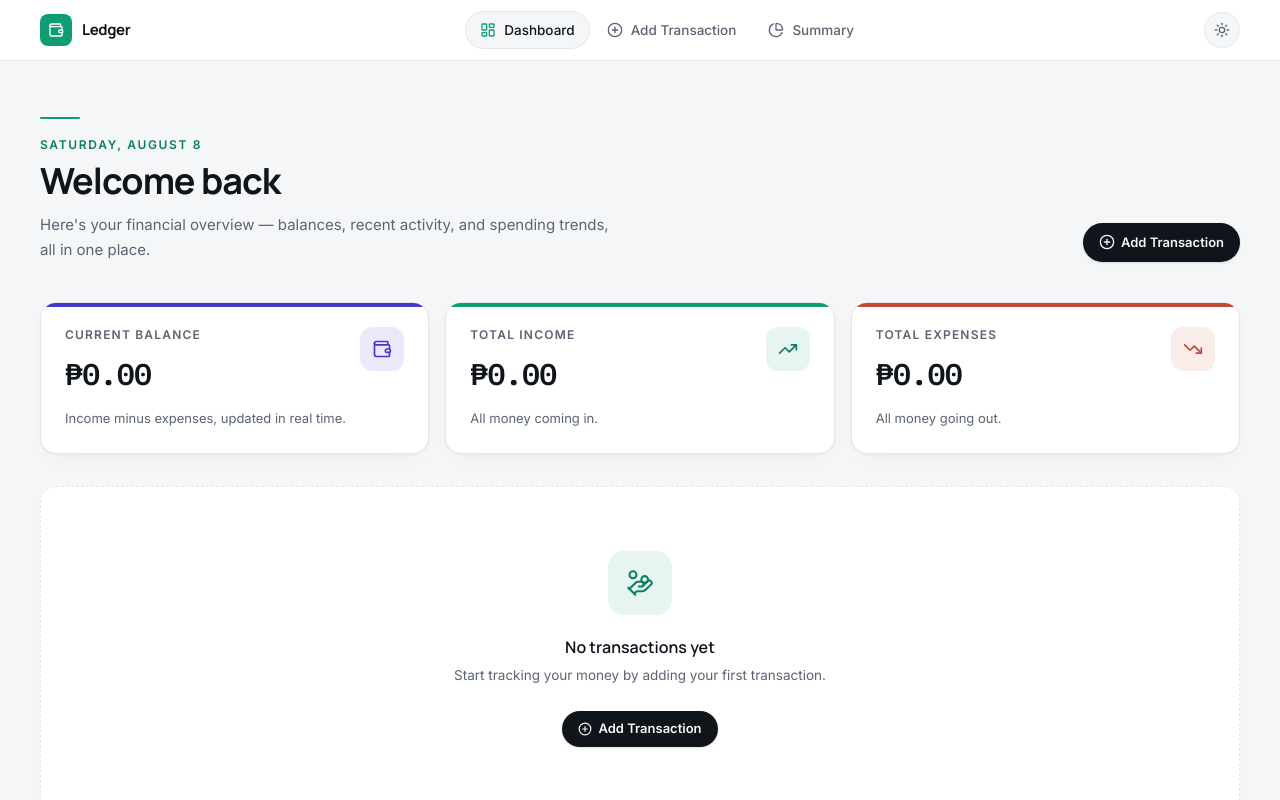
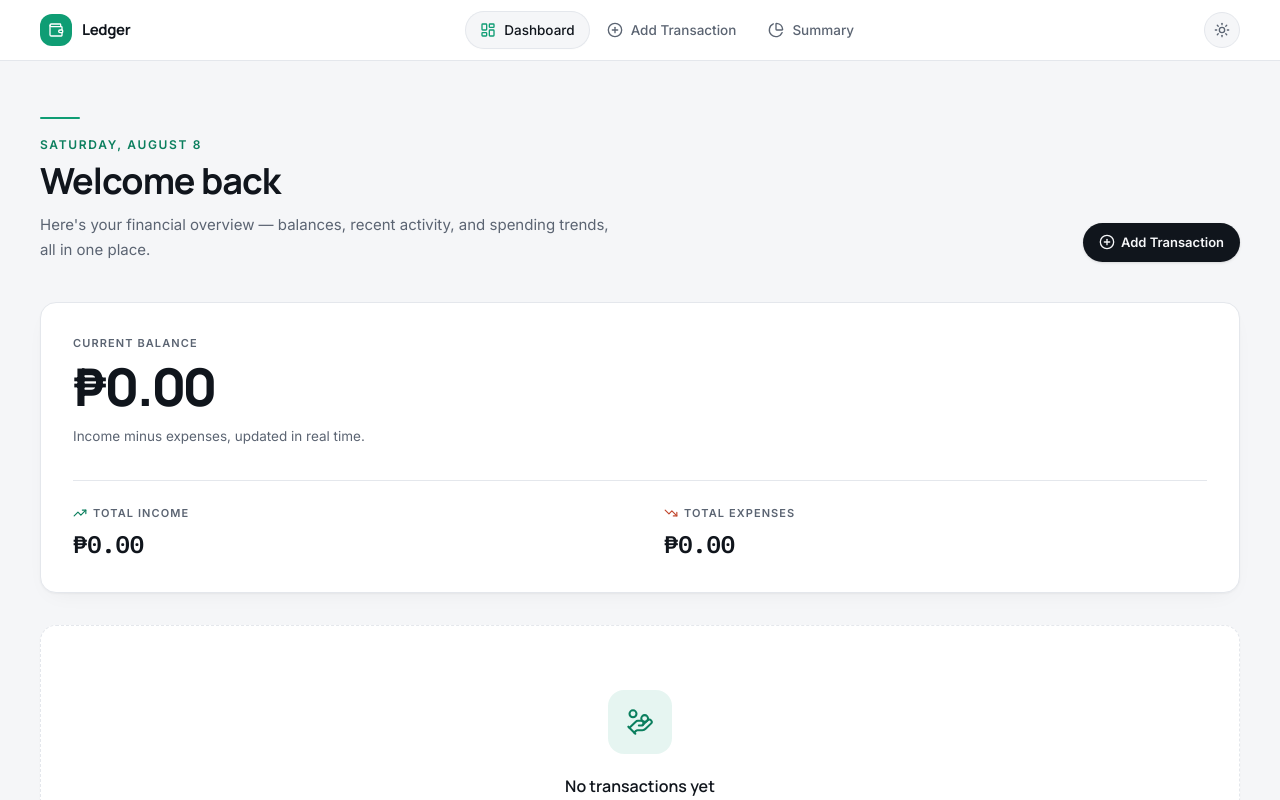
Before and after one commit to YuanG14/midterm-project-webdvt, a React (Vite) app: page / in a window 1280 px wide. Shown: the top 800 px of the page. Built offline with nearby package versions, Linux system fonts and the light colour scheme.

Commit message:
feat: implement BalanceOverview component to enhance financial display on dashboard

```diff
--- /dev/null
+++ b/src/components/BalanceOverview.jsx
@@ -0,0 +1,52 @@
+import { memo } from "react";
+import { TrendingDown, TrendingUp } from "lucide-react";
+import { formatCurrency } from "../utils/formatCurrency";
+
+/**
+ * Dashboard's primary financial figure. Replaces the previous three
+ * equal-weight stat cards (balance / income / expense, all the same
+ * size) with a single panel that gives balance the visual weight it
+ * actually has in a personal budget — a large hero figure — while
+ * income and expense sit underneath as smaller, secondary data,
+ * separated by a hairline rule rather than their own card chrome.
+ */
+function BalanceOverview({ balance, incomeTotal, expenseTotal }) {
+  return (
+    <div className="card card-padded mb-8">
+      <p className="text-eyebrow">Current Balance</p>
+      <p className="text-value-hero mt-2 text-[42px] leading-none sm:text-[52px]">
+        {formatCurrency(balance)}
+      </p>
+      <p className="mt-3 text-[13.5px] leading-relaxed text-[var(--color-ink-soft)]">
+        Income minus expenses, updated in real time.
+      </p>
+
+      <div className="mt-8 grid grid-cols-2 gap-6 border-t border-[var(--color-border-soft)] pt-6 sm:gap-12">
+        <div>
+          <div className="flex items-center gap-1.5 text-eyebrow text-[var(--color-ink-soft)]">
+            <TrendingUp className="h-3.5 w-3.5 text-[var(--color-success-dark)]" strokeWidth={2} />
+            Total Income
+          </div>
+          <p className="text-value mt-1.5 text-xl text-[var(--color-success-dark)] sm:text-2xl">
+            {formatCurrency(incomeTotal)}
+          </p>
+        </div>
+
+        <div>
+          <div className="flex items-center gap-1.5 text-eyebrow text-[var(--color-ink-soft)]">
+            <TrendingDown className="h-3.5 w-3.5 text-[var(--color-danger)]" strokeWidth={2} />
+            Total Expenses
+          </div>
+          <p className="text-value mt-1.5 text-xl text-[var(--color-danger)] sm:text-2xl">
+            {formatCurrency(expenseTotal)}
+          </p>
+        </div>
+      </div>
+    </div>
+  );
+}
+
+// Memoized for the same reason the old FinancialCard was: Dashboard
+// re-renders on every filter change, but balance/income/expense totals
+// are unaffected by category or type filters.
+export default memo(BalanceOverview);
--- a/src/components/FilterBar.jsx
+++ b/src/components/FilterBar.jsx
@@ -17,7 +17,7 @@ function Select({ value, onChange, options, label, icon: Icon }) {
       <select
         value={value}
         onChange={(event) => onChange(event.target.value)}
-        className="w-full min-w-0 cursor-pointer appearance-none rounded-full border border-[var(--color-border-soft)] bg-[var(--color-canvas)] py-2.5 pl-9 pr-9 text-[13px] font-medium text-[var(--color-ink)] transition-colors duration-200 hover:border-[var(--color-primary)]/40 focus:outline-none focus:ring-2 focus:ring-[var(--color-primary)]/30 sm:w-auto"
+        className="field-select w-full min-w-0 cursor-pointer appearance-none pl-9 pr-9 text-[13px] font-medium sm:w-auto"
       >
         {options.map((option) => (
           <option key={option.value} value={option.value}>
@@ -53,7 +53,7 @@ function FilterBar({ categories, selectedCategory, onCategoryChange, selectedTyp
   }
 
   return (
-    <div className="mb-6 flex flex-col gap-3 rounded-2xl border border-[var(--color-border-soft)] bg-[var(--color-surface)] p-4 shadow-[var(--shadow-xs)] sm:flex-row sm:items-center sm:justify-between">
+    <div className="card mb-6 flex flex-col gap-3 p-4 sm:flex-row sm:items-center sm:justify-between">
       <div className="flex items-center gap-1.5 text-[13px] font-semibold text-[var(--color-ink)]">
         <ListFilter className="h-3.5 w-3.5 text-[var(--color-ink-soft)]" strokeWidth={2} />
         Filter transactions
@@ -76,11 +76,7 @@ function FilterBar({ categories, selectedCategory, onCategoryChange, selectedTyp
         />
 
         {hasActiveFilter && (
-          <button
-            type="button"
-            onClick={handleClear}
-            className="inline-flex items-center justify-center gap-1 rounded-full px-3 py-2.5 text-[12.5px] font-semibold text-[var(--color-ink-soft)] transition-colors duration-200 hover:text-[var(--color-ink)]"
-          >
+          <button type="button" onClick={handleClear} className="btn btn-ghost btn-sm">
             <X className="h-3.5 w-3.5" strokeWidth={2} />
             Clear
           </button>
--- a/src/components/Navbar.jsx
+++ b/src/components/Navbar.jsx
@@ -13,7 +13,7 @@ const links = [
 function BrandMark() {
   return (
     <div className="flex items-center gap-2.5">
-      <div className="flex h-8 w-8 shrink-0 items-center justify-center rounded-lg bg-[var(--color-primary)]">
+      <div className="flex h-8 w-8 shrink-0 items-center justify-center rounded-[var(--radius-control)] bg-[var(--color-primary)]">
         <Wallet className="h-4 w-4 text-white" strokeWidth={2} />
       </div>
       <span className="font-display text-[15px] font-bold tracking-tight text-[var(--color-ink)]">
@@ -53,7 +53,7 @@ function Navbar() {
           <button
             type="button"
             onClick={() => setOpen((prev) => !prev)}
-            className="flex h-9 w-9 items-center justify-center rounded-lg text-[var(--color-ink-soft)] transition-colors hover:bg-[var(--color-canvas)] hover:text-[var(--color-ink)] md:hidden"
+            className="flex h-9 w-9 items-center justify-center rounded-[var(--radius-control)] text-[var(--color-ink-soft)] transition-colors hover:bg-[var(--color-canvas)] hover:text-[var(--color-ink)] md:hidden"
             aria-label={open ? "Close navigation menu" : "Open navigation menu"}
             aria-expanded={open}
           >
--- a/src/components/TransactionCard.jsx
+++ b/src/components/TransactionCard.jsx
@@ -1,6 +1,6 @@
 import { memo } from "react";
 import { Link } from "react-router-dom";
-import { ArrowDownRight, ArrowUpRight, ChevronRight } from "lucide-react";
+import { ArrowDownRight, ArrowUpRight } from "lucide-react";
 import { formatCurrency } from "../utils/formatCurrency";
 import { getCategoryIcon } from "../utils/categoryIcons";
 
@@ -21,6 +21,13 @@ function formatRelativeDate(dateString) {
   return date.toLocaleDateString("en-US", { month: "short", day: "numeric", year: "numeric" });
 }
 
+/**
+ * A single row in the transaction list. Renders as a `.data-row` — a
+ * hairline divider above it and a quiet background tint on hover —
+ * rather than its own bordered/shadowed card. Meant to be rendered as
+ * a direct child inside a single containing `.card`, the way `.data-row`
+ * is designed to be used (see index.css).
+ */
 function TransactionCard({ transaction }) {
   const isIncome = transaction.type === "income";
   const CategoryIcon = getCategoryIcon(transaction.category);
@@ -28,17 +35,14 @@ function TransactionCard({ transaction }) {
   const formattedDate = formatRelativeDate(transaction.date);
 
   return (
-    <Link
-      to={`/transaction/${transaction.id}`}
-      className="group flex items-center gap-4 rounded-xl border border-[var(--color-border-soft)] bg-[var(--color-surface)] p-4 shadow-[var(--shadow-xs)] transition-all duration-200 hover:-translate-y-0.5 hover:border-transparent hover:shadow-[var(--shadow-raised)] active:scale-[0.995] active:translate-y-0"
-    >
+    <Link to={`/transaction/${transaction.id}`} className="data-row">
       <div
-        className={`flex h-11 w-11 shrink-0 items-center justify-center rounded-full transition-transform duration-200 group-hover:scale-105 ${
-          isIncome ? "bg-[var(--color-primary)]/10" : "bg-[var(--color-danger)]/10"
+        className={`flex h-10 w-10 shrink-0 items-center justify-center rounded-full ${
+          isIncome ? "bg-[var(--color-success)]/10" : "bg-[var(--color-danger)]/10"
         }`}
       >
         <Icon
-          className={`h-5 w-5 ${isIncome ? "text-[var(--color-primary-dark)]" : "text-[var(--color-danger)]"}`}
+          className={`h-4.5 w-4.5 ${isIncome ? "text-[var(--color-success-dark)]" : "text-[var(--color-danger)]"}`}
           strokeWidth={2}
         />
       </div>
@@ -47,39 +51,19 @@ function TransactionCard({ transaction }) {
         <p className="truncate font-display text-sm font-semibold text-[var(--color-ink)]">
           {transaction.title || "Untitled transaction"}
         </p>
-        <div className="mt-1.5 flex flex-wrap items-center gap-1.5 text-[12.5px] text-[var(--color-ink-soft)]">
-          <span
-            className={`inline-flex items-center gap-1 rounded-full px-2 py-0.5 text-[11px] font-semibold ${
-              isIncome
-                ? "bg-[var(--color-primary)]/10 text-[var(--color-primary-dark)]"
-                : "bg-[var(--color-danger)]/10 text-[var(--color-danger)]"
-            }`}
-          >
-            {isIncome ? "Income" : "Expense"}
-          </span>
-          <span className="inline-flex items-center rounded-full bg-[var(--color-canvas)] px-2 py-0.5 font-medium">
-            {transaction.category || "Uncategorized"}
-          </span>
-          <span aria-hidden="true">·</span>
-          <span>{formattedDate}</span>
-        </div>
-      </div>
-
-      <div className="shrink-0 text-right">
-        <p
-          className={`font-mono-tabular text-[15px] font-bold ${
-            isIncome ? "text-[var(--color-primary-dark)]" : "text-[var(--color-danger)]"
-          }`}
-        >
-          {isIncome ? "+" : "-"}
-          {formatCurrency(Math.abs(transaction.amount))}
+        <p className="mt-0.5 truncate text-[12.5px] text-[var(--color-ink-soft)]">
+          {transaction.category || "Uncategorized"} · {formattedDate}
         </p>
       </div>
 
-      <ChevronRight
-        className="h-4 w-4 shrink-0 text-[var(--color-ink-soft)] opacity-0 transition-all duration-200 group-hover:translate-x-0.5 group-hover:opacity-100"
-        strokeWidth={2}
-      />
+      <p
+        className={`shrink-0 font-mono-tabular text-[14.5px] font-bold ${
+          isIncome ? "text-[var(--color-success-dark)]" : "text-[var(--color-danger)]"
+        }`}
+      >
+        {isIncome ? "+" : "-"}
+        {formatCurrency(Math.abs(transaction.amount))}
+      </p>
     </Link>
   );
 }
--- a/src/pages/Dashboard.jsx
+++ b/src/pages/Dashboard.jsx
@@ -1,12 +1,11 @@
 import { useMemo, useState } from "react";
-import { Wallet, TrendingUp, TrendingDown, SearchX } from "lucide-react";
+import { SearchX } from "lucide-react";
 import DashboardHeader from "../components/DashboardHeader";
-import FinancialCard from "../components/FinancialCard";
+import BalanceOverview from "../components/BalanceOverview";
 import FilterBar from "../components/FilterBar";
 import TransactionCard from "../components/TransactionCard";
 import DashboardEmptyState from "../components/DashboardEmptyState";
 import { useTransactions } from "../hooks/useTransactions";
-import { formatCurrency } from "../utils/formatCurrency";
 
 function Dashboard() {
   const { transactions, incomeTotal, expenseTotal, balance } = useTransactions();
@@ -34,32 +33,7 @@ function Dashboard() {
     <div>
       <DashboardHeader />
 
-      <div className="mb-8 grid grid-cols-1 gap-4 sm:grid-cols-2 lg:grid-cols-3">
-        <FinancialCard
-          icon={Wallet}
-          label="Current Balance"
-          value={formatCurrency(balance)}
-          hint="Income minus expenses, updated in real time."
-          accent="balance"
-          style={{ animationDelay: "0ms" }}
-        />
-        <FinancialCard
-          icon={TrendingUp}
-          label="Total Income"
-          value={formatCurrency(incomeTotal)}
-          hint="All money coming in."
-          accent="income"
-          style={{ animationDelay: "70ms" }}
-        />
-        <FinancialCard
-          icon={TrendingDown}
-          label="Total Expenses"
-          value={formatCurrency(expenseTotal)}
-          hint="All money going out."
-          accent="expense"
-          style={{ animationDelay: "140ms" }}
-        />
-      </div>
+      <BalanceOverview balance={balance} incomeTotal={incomeTotal} expenseTotal={expenseTotal} />
 
       {hasTransactions && (
         <FilterBar
@@ -86,15 +60,9 @@ function Dashboard() {
       )}
 
       {hasTransactions && hasFilteredResults && (
-        <div className="flex flex-col gap-3">
-          {filteredTransactions.map((transaction, index) => (
-            <div
-              key={transaction.id}
-              className="animate-[fadeIn_0.25s_ease-out_backwards]"
-              style={{ animationDelay: `${Math.min(index, 8) * 30}ms` }}
-            >
-              <TransactionCard transaction={transaction} />
-            </div>
+        <div className="card card-padded">
+          {filteredTransactions.map((transaction) => (
+            <TransactionCard key={transaction.id} transaction={transaction} />
           ))}
         </div>
       )}
```
